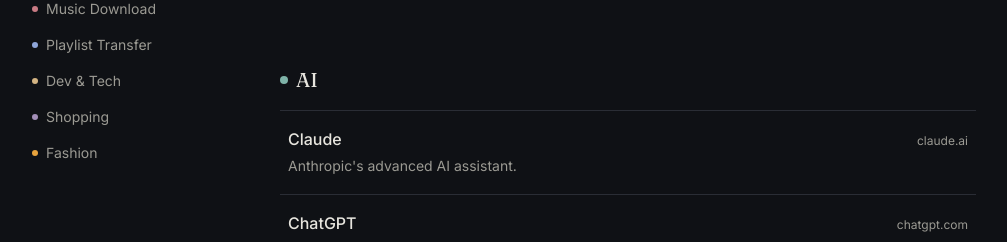
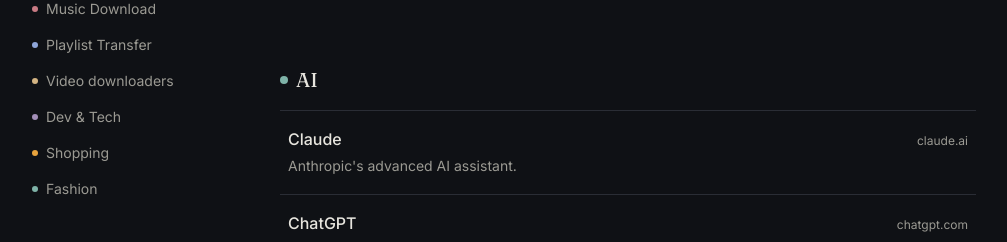
Before and after one commit to visualixefoundation/link-hall, a Next.js app: page / in a window 1280 px wide. Shown: the part 515-757 px from the top of the page, without its empty margins (136-1143 px from the left). Built offline with nearby package versions, Linux system fonts and the light colour scheme.

Commit message:
Add Video downloaders category

```diff
--- a/src/data/sites.ts
+++ b/src/data/sites.ts
@@ -200,6 +200,36 @@
     tags: ["playlist", "transfer", "management"],
   },
 
+  // Video downloaders
+  {
+    name: "VidsSave",
+    url: "https://vidssave.com",
+    description: "Online video downloader for multiple platforms.",
+    category: "Video downloaders",
+    tags: ["youtube", "download", "video"],
+  },
+  {
+    name: "Y2Mate",
+    url: "https://v38.www-y2mate.com",
+    description: "YouTube and video converter / downloader.",
+    category: "Video downloaders",
+    tags: ["youtube", "mp3", "mp4"],
+  },
+  {
+    name: "YT5s",
+    url: "https://yt5s.in",
+    description: "Free YouTube video and audio downloader.",
+    category: "Video downloaders",
+    tags: ["youtube", "download", "video"],
+  },
+  {
+    name: "SaveFrom",
+    url: "https://en1.savefrom.net",
+    description: "Download videos from YouTube and other sites.",
+    category: "Video downloaders",
+    tags: ["youtube", "download", "video"],
+  },
+
   // Dev & Tech
   {
     name: "Supabase",
```
